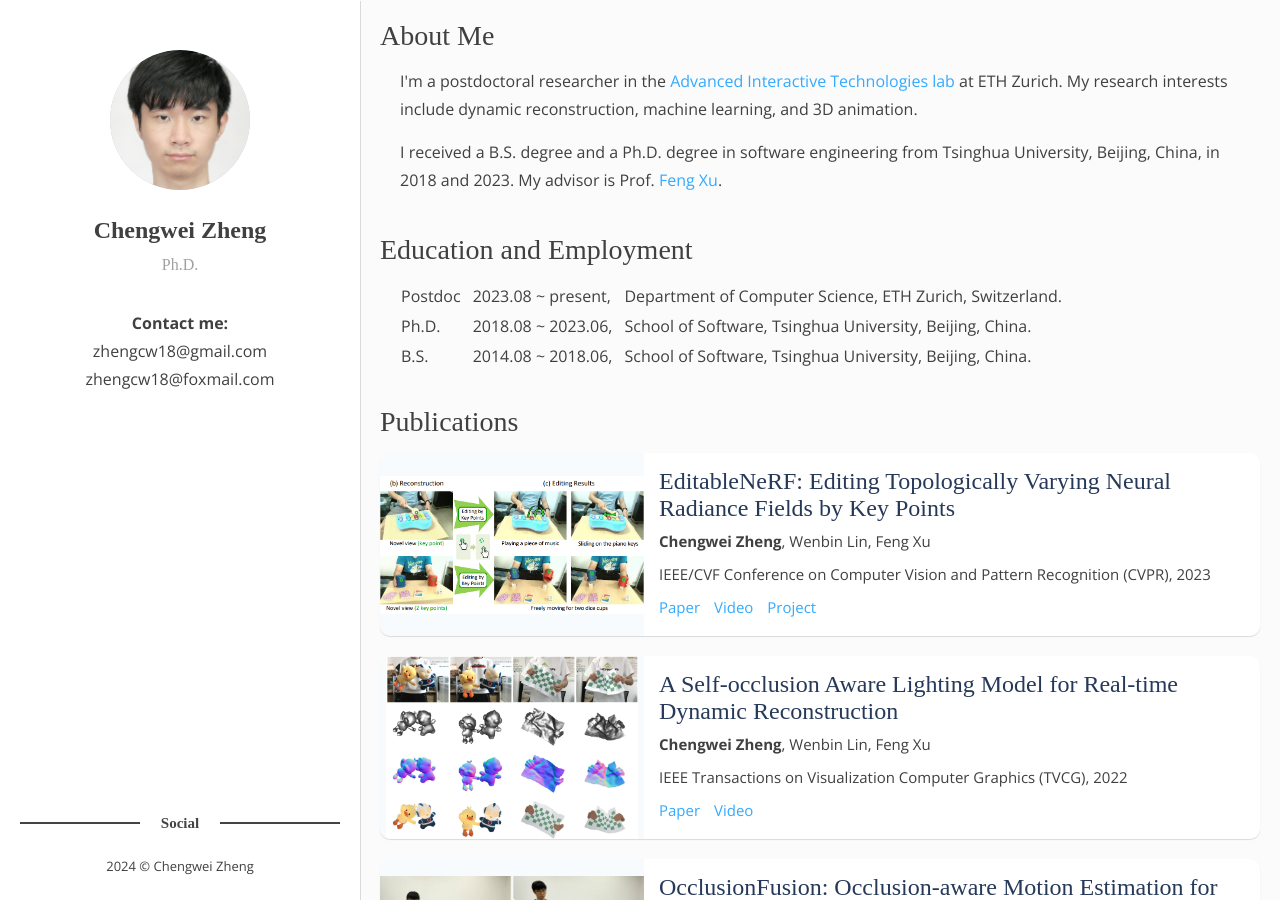
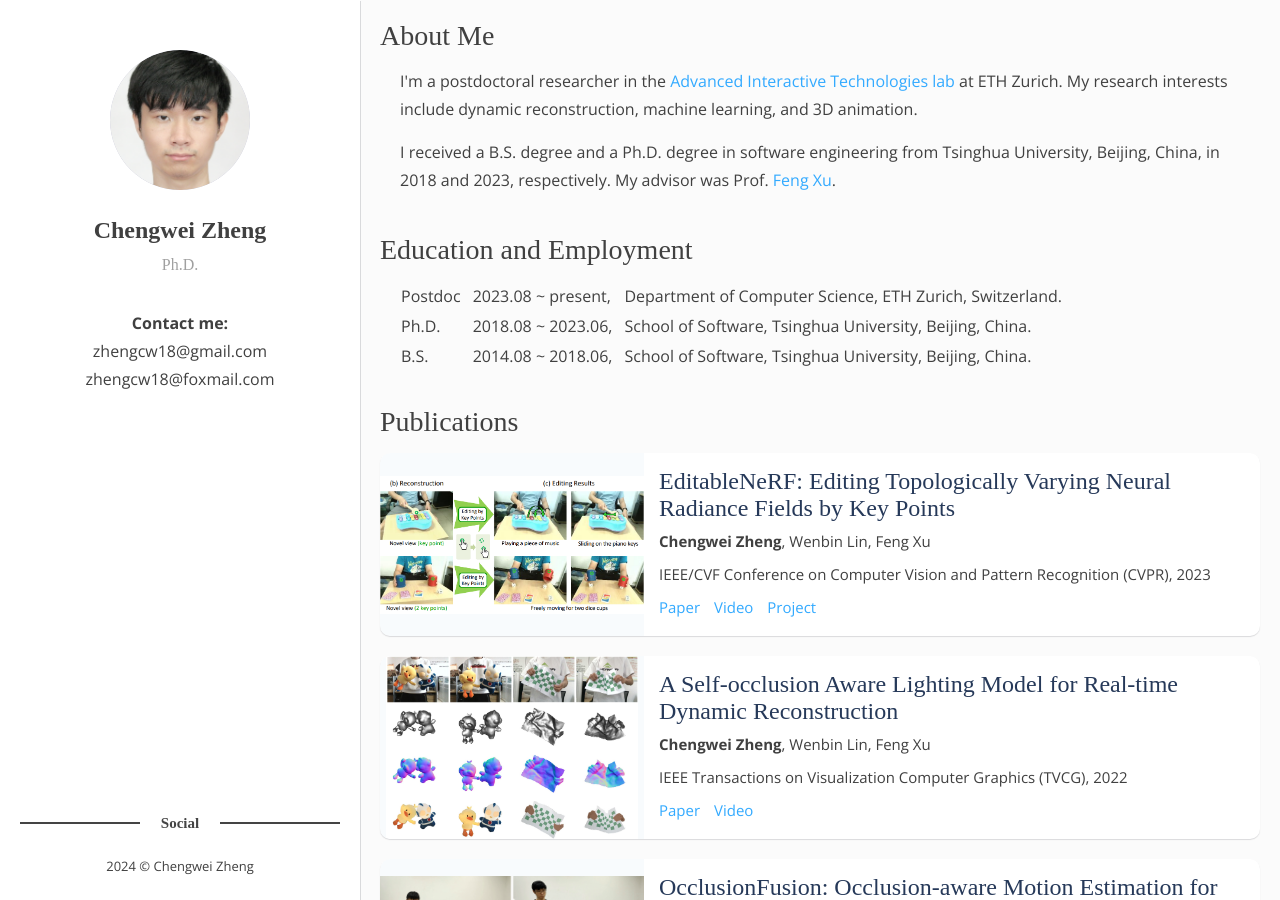
Before and after one commit to chengwei-zheng/chengwei-zheng.github.io, a Jekyll site: the page built from index.html, in a window 1280 px wide and 900 px high. Built offline with Jekyll 4.4.1, drawn with Linux system fonts in a browser that asks for light colours; some web fonts are replaced; the list of posts is cut into pages by our own code.

Commit message:
update 240122

```diff
--- a/_includes/cv.html
+++ b/_includes/cv.html
@@ -5,7 +5,7 @@
 	  <h2> About Me </h2>
 	  <div style="font-size: 16px; margin-left:20px;">
 	    <p>I'm a postdoctoral researcher in the <a href="https://ait.ethz.ch/">Advanced Interactive Technologies lab</a> at ETH Zurich. My research interests include dynamic reconstruction, machine learning, and 3D animation.</p>
-	    <p>I received a B.S. degree and a Ph.D. degree in software engineering from Tsinghua University, Beijing, China, in 2018 and 2023. My advisor is Prof. <a href="http://xufeng.site/">Feng Xu</a>.</p>
+	    <p>I received a B.S. degree and a Ph.D. degree in software engineering from Tsinghua University, Beijing, China, in 2018 and 2023, respectively. My advisor was Prof. <a href="http://xufeng.site/">Feng Xu</a>.</p>
 	   </div>
 	</div>
     <div>
```
